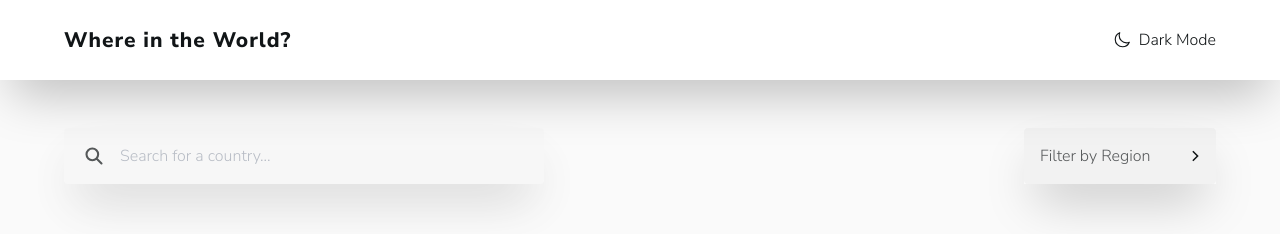
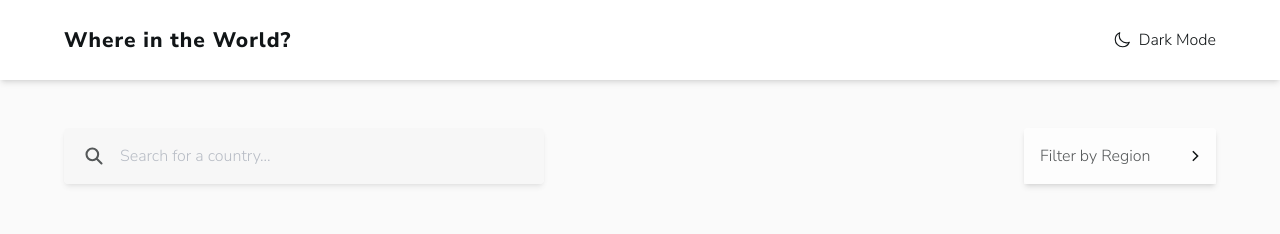
Before and after one commit to cosmoart/Where-in-the-world, a React (Vite) app: page / in a window 1280 px wide. Shown: the top 234 px of the page. Built offline with nearby package versions, Linux system fonts and the light colour scheme; no server answers.

Commit message:
shadow update

```diff
--- a/src/components/BackToTopBtn.jsx
+++ b/src/components/BackToTopBtn.jsx
@@ -2,7 +2,7 @@ export default function BackToTopBtn() {
 	document.addEventListener("scroll", () => document.querySelector("#topArrow").classList[scrollY >= 200 ? "add" : "remove"]("!opacity-100", "!translate-y-0"))
 
 	return (
-		<button onClick={() => scroll(0, 0)} id="topArrow" className='bg-verylightgray dark:bg-darkblue p-2 rounded-full fixed bottom-5 left-5 transition-all opacity-0 translate-y-12 hover:opacity-80 hover:scale-105 active:scale-95 shadow-sm' title='Back to top'>
+		<button onClick={() => scroll(0, 0)} id="topArrow" className='bg-verylightgray dark:bg-darkblue p-2 rounded-full fixed bottom-5 left-5 transition-all opacity-0 translate-y-12 hover:opacity-80 hover:scale-105 active:scale-95 shadow-md' title='Back to top'>
 			<svg xmlns="http://www.w3.org/2000/svg" className='w-[30px] h-[30px]' width="24" height="24" viewBox="0 0 24 24" fill="none" stroke="currentColor" strokeWidth="2" strokeLinecap="round" strokeLinejoin="round"><circle cx="12" cy="12" r="10"></circle><polyline points="16 12 12 8 8 12"></polyline><line x1="12" y1="16" x2="12" y2="8"></line></svg>
 		</button>
 	)
--- a/src/components/Cards.jsx
+++ b/src/components/Cards.jsx
@@ -27,7 +27,7 @@ export default function Cards({ countries, maxPages, setCountry, getCountries })
 	)
 
 	return countries.slice(0, maxPages).map((country, index) =>
-		<div key={index + 105} tabIndex="0" className="countryCard bg-white dark:bg-darkblue hover:!scale-105 transition-all rounded-md overflow-hidden cursor-pointer shadow-2xl opacity-40 translate-y-6 scale-75 max-h-[25rem] max-w-[28rem] mx-auto" onClick={() => setCountry(country)}>
+		<div key={index + 105} tabIndex="0" className="countryCard bg-white dark:bg-darkblue hover:!scale-105 transition-all rounded-md overflow-hidden cursor-pointer shadow-md opacity-40 translate-y-6 scale-75 max-h-[25rem] max-w-[28rem] mx-auto" onClick={() => setCountry(country)}>
 			<img src={country.flags.svg} alt={country.name.common + " flag"} className="h-1/2 object-cover w-full" />
 			<section className="p-6 h-1/2">
 				<h2 title={country.name.common} className="font-extrabold text-xl overflow-hidden max-h-[53px]">{country.name.common}</h2>
--- a/src/components/CountriesForm.jsx
+++ b/src/components/CountriesForm.jsx
@@ -38,13 +38,13 @@ export default function CountriesForm({ setCountries, allCountries }) {
 	return (
 		<form className="flex justify-between py-12 px-7 sm:px-16 quadHD:px-20 sm:flex-row flex-col gap-2">
 			<div className="relative sm:w-[45%] sm:max-w-[30rem]">
-				<input ref={SearchInput} type="search" name="country" placeholder='Search for a country...' onChange={handleSearch} className="px-3 py-4 h-full shadow-2xl pl-14 dark:bg-darkblue rounded-[4px] w-full sm:max-w-lg" disabled={allCountries[0] ? false : true} />
+				<input ref={SearchInput} type="search" name="country" placeholder='Search for a country...' onChange={handleSearch} className="px-3 py-4 h-full shadow-md pl-14 dark:bg-darkblue rounded-[4px] w-full sm:max-w-lg" disabled={allCountries[0] ? false : true} />
 				<button type="button" aria-label='Search' onClick={handleSearch} className="absolute left-5 top-1/2 -translate-y-1/2 btnHover" disabled={allCountries[0] ? false : true}>
 					<svg xmlns="http://www.w3.org/2000/svg" width="20" height="20" fill="none" viewBox="0 0 24 24" stroke="currentColor" strokeWidth="2.5"><path strokeLinecap="round" strokeLinejoin="round" d="m21 21-6-6m2-5a7 7 0 1 1-14 0 7 7 0 0 1 14 0z" /></svg>
 				</button>
 			</div>
-			<div className="relative shadow-2xl">
-				<select name="region" onChange={handleRegion} className={`dark:bg-darkblue py-4 px-4 sm:w-48 rounded-[4px] appearance-none w-full h-full`} disabled={allCountries[0] ? false : true} onClick={handleToggleIcon} aria-label="Filter by Region">
+			<div className="relative shadow-md">
+				<select name="region" onChange={handleRegion} className={`bg-white dark:bg-darkblue py-4 px-4 sm:w-48 rounded-[4px] appearance-none w-full h-full`} disabled={allCountries[0] ? false : true} onClick={handleToggleIcon} aria-label="Filter by Region">
 					<option defaultValue hidden>Filter by Region</option>
 					<option value="all">All</option>
 					<option value="africa">Africa</option>
--- a/src/components/MainHeader.jsx
+++ b/src/components/MainHeader.jsx
@@ -14,7 +14,7 @@ document.addEventListener("scroll", () => {
 
 export default function MainHeader() {
 	return (
-		<header className='bg-white dark:bg-darkblue sticky z-30 top-0 flex items-center justify-between py-6 px-7 sm:px-16 quadHD:px-20 transition-all shadow-2xl' id="mainHeader">
+		<header className='bg-white dark:bg-darkblue sticky z-30 top-0 flex items-center justify-between py-6 px-7 sm:px-16 quadHD:px-20 transition-all shadow-md' id="mainHeader">
 			<h1 className="text-xl sm:text-2xl xl:text-[21px] tracking-[1px] font-extrabold w-[8rem] sm:w-auto"><a href="/">Where in the World?</a></h1>
 			<ThemeBtn />
 		</header>
--- a/tailwind.config.cjs
+++ b/tailwind.config.cjs
@@ -17,9 +17,6 @@ module.exports = {
 				"verylightgray": "#fafafa",
 				"white": "#ffffff"
 			},
-			boxShadow: {
-				"3xl": "-6px 6px 20px 3px rgb(0 0 0 / 15%);"
-			},
 			screens: {
 				"quadHD": "1400px"
 			}
```
